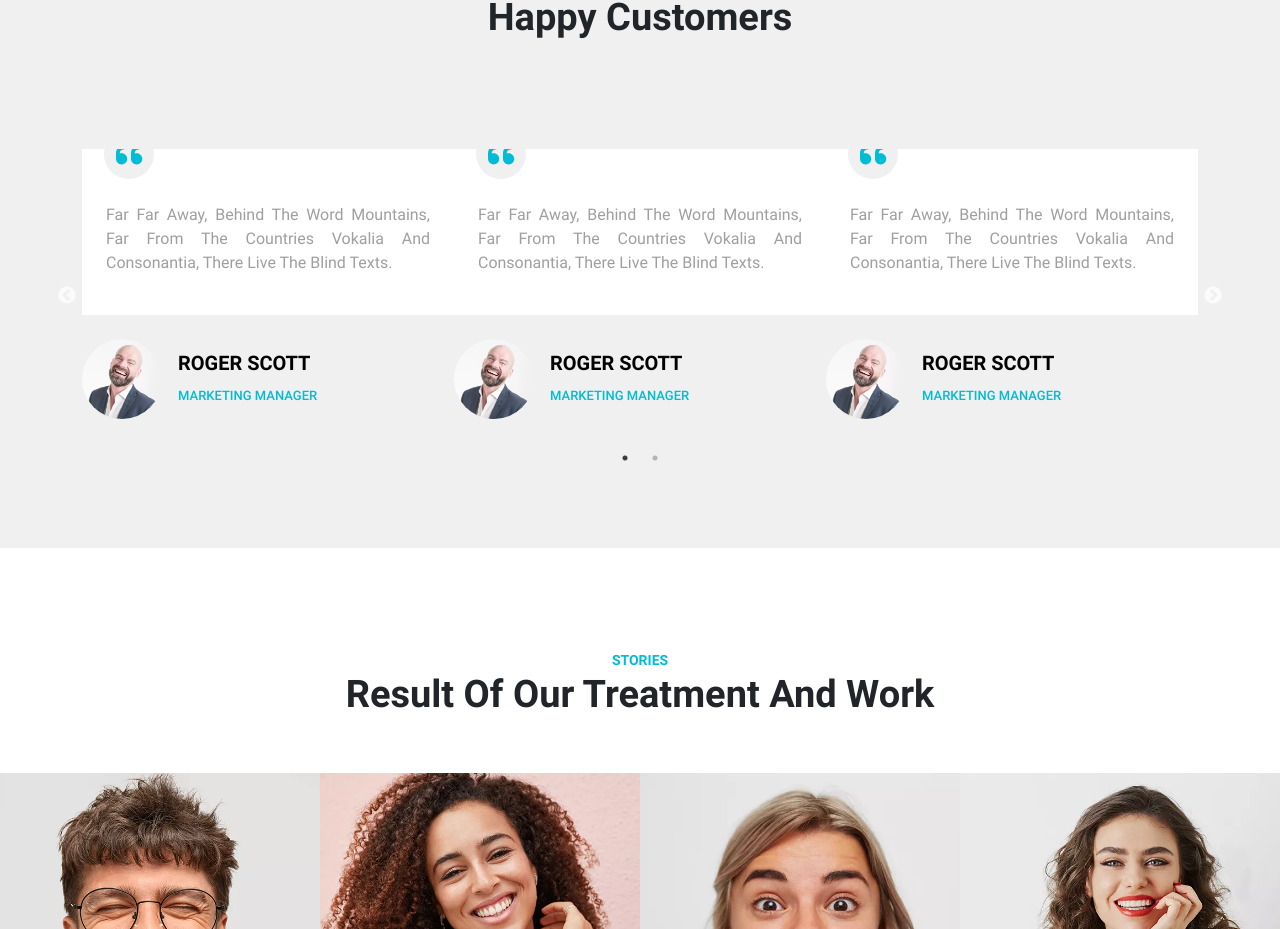
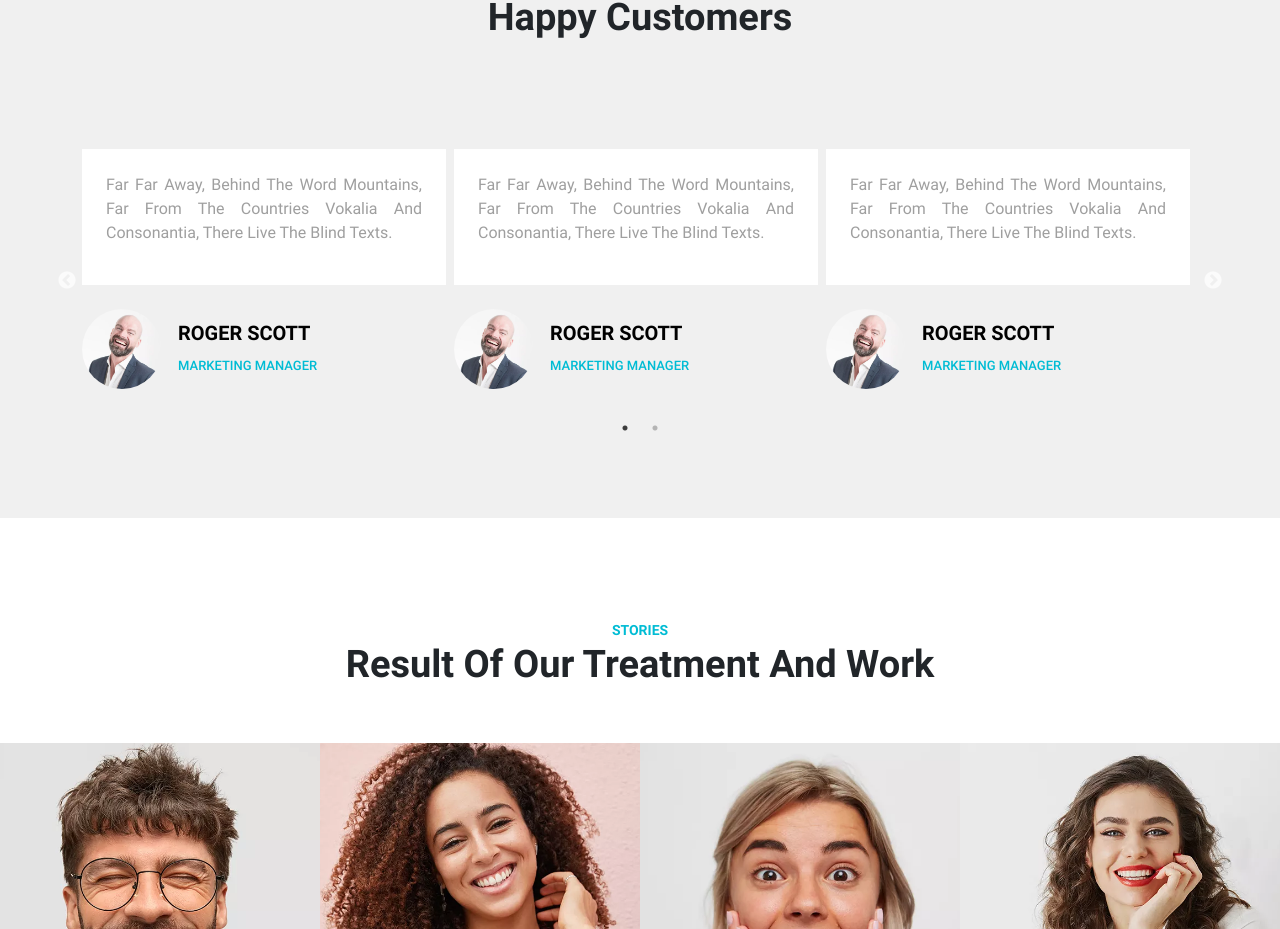
Before and after one commit to AmirHosseinShamsi/Dental-template, a React (Vite) app: page / in a window 1280 px wide. Shown: the part 4537-5466 px from the top of the page. Built offline with nearby package versions, Linux system fonts and the light colour scheme; a web font is replaced by a local one.

Commit message:
some refactor

```diff
--- a/components/main-section/card-carousel/carousel-item/CarouselItem.jsx
+++ b/components/main-section/card-carousel/carousel-item/CarouselItem.jsx
@@ -3,10 +3,7 @@ import classes from './CarouselItem.module.css';
 import image from '../../../../public/images/card-carousel-image1.webp'
 const CarouselItem = () => {
     return (
-        <div className="bg-white text-white">
-            <div className={`text-center ${classes.iconContainer}`}>
-                <i className={`fa-solid fa-quote-left ${classes.icon}`}></i>
-            </div>
+        <div className="bg-white text-white me-2">
             <div className={`p-4 ${classes.textSection}`}>
                 <p className={`text-capitalize ${classes.text}`}>Far far away, behind the word
                     mountains, far from the countries
--- a/components/main-section/card-carousel/carousel-item/CarouselItem.module.css
+++ b/components/main-section/card-carousel/carousel-item/CarouselItem.module.css
@@ -1,16 +1,3 @@
-.iconContainer{
-    width: 50px;
-    height: 50px;
-    border-radius: 50%;
-    background-color: var(--color-cards);
-    margin-left: 22px;
-    margin-top: -20px;
-}
-.icon{
-    color: var(--main-light-blue);
-    font-size: 30px;
-    margin-top: 11px;
-}
 .textSection{
     background-color: var(--main-white);
 }
```
